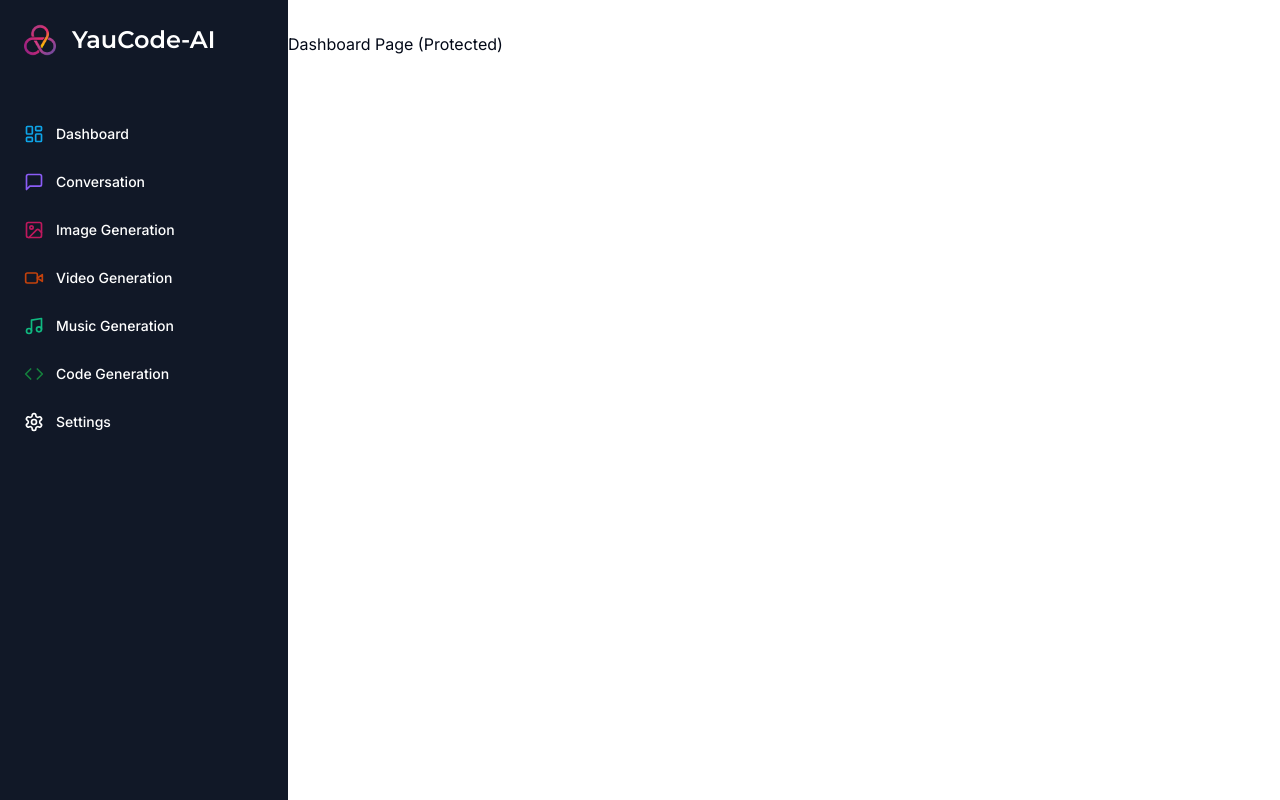
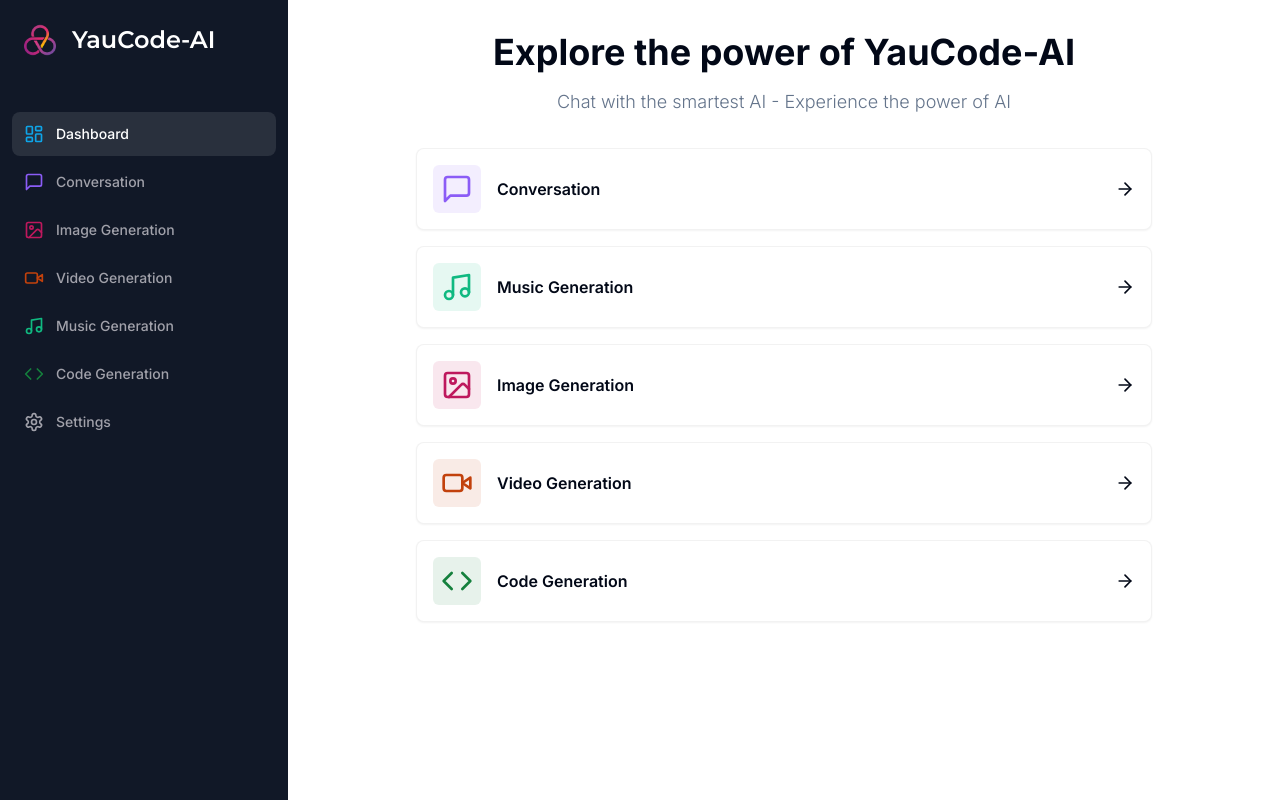
Before and after one commit to YauCode/yaucode-ai, a Next.js app: page /dashboard in a window 1280 px wide. Built offline with nearby package versions, Linux system fonts and the light colour scheme.

Commit message:
Dashboard Done

```diff
--- a/app/(dashboard)/(routes)/dashboard/page.tsx
+++ b/app/(dashboard)/(routes)/dashboard/page.tsx
@@ -1,8 +1,78 @@
+"use client";
+
+import { Card } from "@/components/ui/card";
+import { cn } from "@/lib/utils";
+
+import { Code, ImageIcon, MessageSquare, Music, VideoIcon } from "lucide-react";
+import { useRouter } from "next/navigation";
+import { ArrowRight } from "lucide-react";
+
+export const tools = [
+    {
+        label: 'Conversation',
+        icon: MessageSquare,
+        href: '/conversation',
+        color: "text-violet-500",
+        bgColor: "bg-violet-500/10",
+    },
+    {
+        label: 'Music Generation',
+        icon: Music,
+        href: '/music',
+        color: "text-emerald-500",
+        bgColor: "bg-emerald-500/10",
+    },
+    {
+        label: 'Image Generation',
+        icon: ImageIcon,
+        color: "text-pink-700",
+        bgColor: "bg-pink-700/10",
+        href: '/image',
+    },
+    {
+        label: 'Video Generation',
+        icon: VideoIcon,
+        color: "text-orange-700",
+        bgColor: "bg-orange-700/10",
+        href: '/video',
+    },
+    {
+        label: 'Code Generation',
+        icon: Code,
+        color: "text-green-700",
+        bgColor: "bg-green-700/10",
+        href: '/code',
+    },
+];
 
 const DashboardPage = () => {
+    const router = useRouter();
+
     return (
         <div>
-            <p>Dashboard Page (Protected)</p>
+            <div className="mb-8 space-y-4">
+                <h2 className="text-2xl md:text-4xl font-bold text-center">
+                    Explore the power of YauCode-AI
+                </h2>
+                <p className="text-muted-foreground font-light text-sm md:text-lg text-center">
+                    Chat with the smartest AI - Experience the power of AI
+                </p>
+            </div>
+            <div className="px-4 md:px-20 lg:px-32 space-y-4">
+                {tools.map((tool) => (
+                    <Card onClick={() => router.push(tool.href)} key={tool.href} className="p-4 border-black/5 flex items-center justify-between hover:shadow-md transition cursor-pointer">
+                        <div className="flex items-center gap-x-4">
+                            <div className={cn("p-2 w-fit rounded-md", tool.bgColor)}>
+                                <tool.icon className={cn("w-8 h-8", tool.color)} />
+                            </div>
+                            <div className="font-semibold">
+                                {tool.label}
+                            </div>
+                        </div>
+                        <ArrowRight className="w-5 h-5" />
+                    </Card>
+                ))}
+            </div>
         </div>
     );
 }
--- a/components/mobile-sidebar.tsx
+++ b/components/mobile-sidebar.tsx
@@ -1,12 +1,23 @@
 "use client";
 
 import { Menu } from "lucide-react";
+import { useEffect, useState } from "react";
 
 import { Button } from "@/components/ui/button";
 import { Sheet, SheetContent, SheetTrigger } from "@/components/ui/sheet";
 import Sidebar from "@/components/sidebar";
 
 const MobileSidebar = () => {
+    // Remove Hydretion Errors
+    const [isMounted, setIsMounted] = useState(false);
+    useEffect(() => {
+        setIsMounted(true);
+    }, []);
+
+    if (!isMounted) {
+        return null;
+    }
+
     return (
         <Sheet>
             <SheetTrigger asChild>
--- a/components/sidebar.tsx
+++ b/components/sidebar.tsx
@@ -4,6 +4,7 @@
 import Image from "next/image";
 import { Montserrat } from "next/font/google";
 import { Code, ImageIcon, LayoutDashboard, MessageSquare, Music, Settings, VideoIcon } from "lucide-react";
+import { usePathname } from "next/navigation";
 
 import { cn } from "@/lib/utils";
 
@@ -54,6 +55,8 @@
 ];
 
 const Sidebar = () => {
+    const pathname = usePathname();
+
     return (
         <div className="space-y-4 py-4 flex flex-col h-full bg-[#111827] text-white">
             <div className="px-3 py-2 flex-1">
@@ -71,7 +74,9 @@
                             key={route.href}
                             href={route.href}
                             className=
-                            "text-sm group flex p-3 w-full justify-start font-medium cursor-pointer hover:text-white hover:bg-white/10 rounded-lg transition"
+                            {cn("text-sm group flex p-3 w-full justify-start font-medium cursor-pointer hover:text-white hover:bg-white/10 rounded-lg transition",
+                                pathname === route.href ? "text-white bg-white/10" : "text-zinc-400",
+                            )}
                         >
                             <div className="flex items-center flex-1">
                                 <route.icon className={cn("h-5 w-5 mr-3", route.color)} />
--- /dev/null
+++ b/components/ui/card.tsx
@@ -0,0 +1,79 @@
+import * as React from "react"
+
+import { cn } from "@/lib/utils"
+
+const Card = React.forwardRef<
+  HTMLDivElement,
+  React.HTMLAttributes<HTMLDivElement>
+>(({ className, ...props }, ref) => (
+  <div
+    ref={ref}
+    className={cn(
+      "rounded-lg border bg-card text-card-foreground shadow-sm",
+      className
+    )}
+    {...props}
+  />
+))
+Card.displayName = "Card"
+
+const CardHeader = React.forwardRef<
+  HTMLDivElement,
+  React.HTMLAttributes<HTMLDivElement>
+>(({ className, ...props }, ref) => (
+  <div
+    ref={ref}
+    className={cn("flex flex-col space-y-1.5 p-6", className)}
+    {...props}
+  />
+))
+CardHeader.displayName = "CardHeader"
+
+const CardTitle = React.forwardRef<
+  HTMLParagraphElement,
+  React.HTMLAttributes<HTMLHeadingElement>
+>(({ className, ...props }, ref) => (
+  <h3
+    ref={ref}
+    className={cn(
+      "text-2xl font-semibold leading-none tracking-tight",
+      className
+    )}
+    {...props}
+  />
+))
+CardTitle.displayName = "CardTitle"
+
+const CardDescription = React.forwardRef<
+  HTMLParagraphElement,
+  React.HTMLAttributes<HTMLParagraphElement>
+>(({ className, ...props }, ref) => (
+  <p
+    ref={ref}
+    className={cn("text-sm text-muted-foreground", className)}
+    {...props}
+  />
+))
+CardDescription.displayName = "CardDescription"
+
+const CardContent = React.forwardRef<
+  HTMLDivElement,
+  React.HTMLAttributes<HTMLDivElement>
+>(({ className, ...props }, ref) => (
+  <div ref={ref} className={cn("p-6 pt-0", className)} {...props} />
+))
+CardContent.displayName = "CardContent"
+
+const CardFooter = React.forwardRef<
+  HTMLDivElement,
+  React.HTMLAttributes<HTMLDivElement>
+>(({ className, ...props }, ref) => (
+  <div
+    ref={ref}
+    className={cn(" flex items-center p-6 pt-0", className)}
+    {...props}
+  />
+))
+CardFooter.displayName = "CardFooter"
+
+export { Card, CardHeader, CardFooter, CardTitle, CardDescription, CardContent }
--- a/components/ui/sheet.tsx
+++ b/components/ui/sheet.tsx
@@ -57,7 +57,7 @@
 
 interface SheetContentProps
   extends React.ComponentPropsWithoutRef<typeof SheetPrimitive.Content>,
-    VariantProps<typeof sheetVariants> {}
+  VariantProps<typeof sheetVariants> { }
 
 const SheetContent = React.forwardRef<
   React.ElementRef<typeof SheetPrimitive.Content>,
@@ -72,7 +72,7 @@
     >
       {children}
       <SheetPrimitive.Close className="absolute right-4 top-4 rounded-sm opacity-70 ring-offset-background transition-opacity hover:opacity-100 focus:outline-none focus:ring-2 focus:ring-ring focus:ring-offset-2 disabled:pointer-events-none data-[state=open]:bg-secondary">
-        <X className="h-4 w-4" />
+        <X className="h-4 w-4 text-white" />
         <span className="sr-only">Close</span>
       </SheetPrimitive.Close>
     </SheetPrimitive.Content>
```
